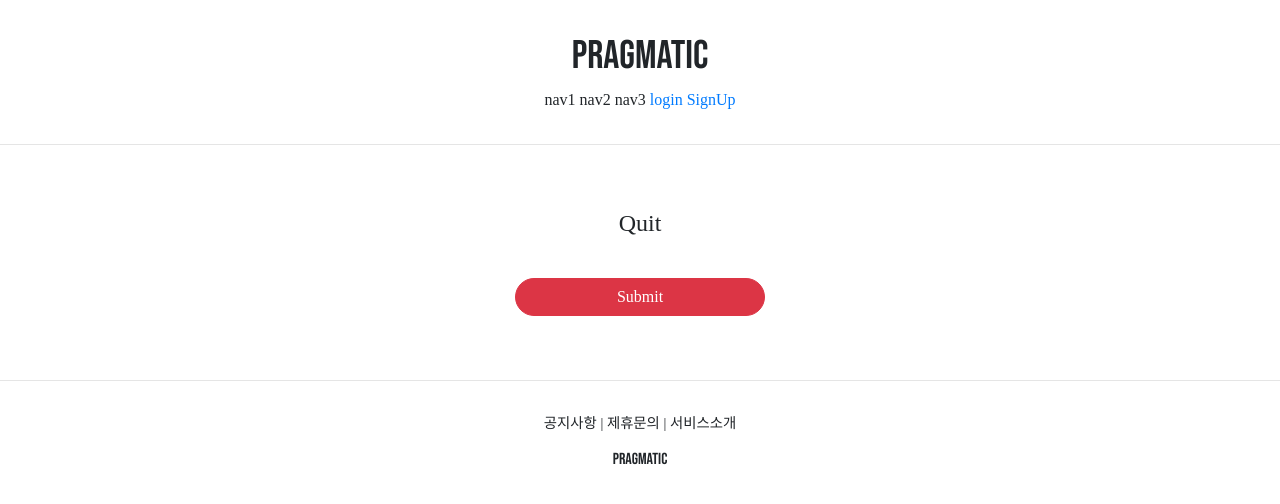
After one commit to ksi2564/pragamtic, a Django app: template accountapp/templates/accountapp/delete.html in a window 1280 px wide. The commit adds this page. Shown: the top 504 px of the page. Run offline with Django 4.2, Linux system fonts and the light colour scheme; the template is opened without the code that fills it, so the values that code supplies are empty; some libraries are stand-ins or nearby versions.

Commit message:
deleteview 생성

```diff
--- /dev/null
+++ b/accountapp/templates/accountapp/delete.html
@@ -0,0 +1,14 @@
+{% extends 'base.html' %}
+
+{% block content %}
+
+    <div style="text-align: center; max-width: 500px; margin: 4rem auto">
+        <div class="mb-4">
+            <h4>Quit</h4>
+        </div>
+        <form action="{% url 'accountapp:delete' pk=user.pk %}" method="post">
+            {% csrf_token %}
+            <input type="submit" class="btn btn-danger rounded-pill col-6 mt-3">
+        </form>
+    </div>
+{% endblock %}
--- a/accountapp/urls.py
+++ b/accountapp/urls.py
@@ -1,7 +1,7 @@
 from django.contrib.auth.views import LoginView, LogoutView
 from django.urls import path, include
 
-from accountapp.views import hello_world, AccountCreateView, AccountDetailView, AccountUpdateView
+from accountapp.views import hello_world, AccountCreateView, AccountDetailView, AccountUpdateView, AccountDeleteView
 
 app_name = "accountapp"
 
@@ -14,4 +14,5 @@ urlpatterns = [
     path('create/', AccountCreateView.as_view(), name='create'),
     path('detail/<int:pk>/', AccountDetailView.as_view(), name='detail'),
     path('update/<int:pk>/', AccountUpdateView.as_view(), name='update'),
+    path('delete/<int:pk>/', AccountDeleteView.as_view(), name='delete'),
 ]
--- a/templates/header.html
+++ b/templates/header.html
@@ -10,6 +10,9 @@
             <a href="{% url 'accountapp:login' %}?next={{ request.path }}">
                 <span>login</span>
             </a>
+            <a href="{% url 'accountapp:create' %}">
+                <span>SignUp</span>
+            </a>
         {% else %}
             <a href="{% url 'accountapp:detail' pk=user.pk %}">
                 <span>MyPage</span>
```
Also changed, not shown: accountapp/templates/accountapp/detail.html (+10 -5 lines), accountapp/views.py (+7 -1 lines).
